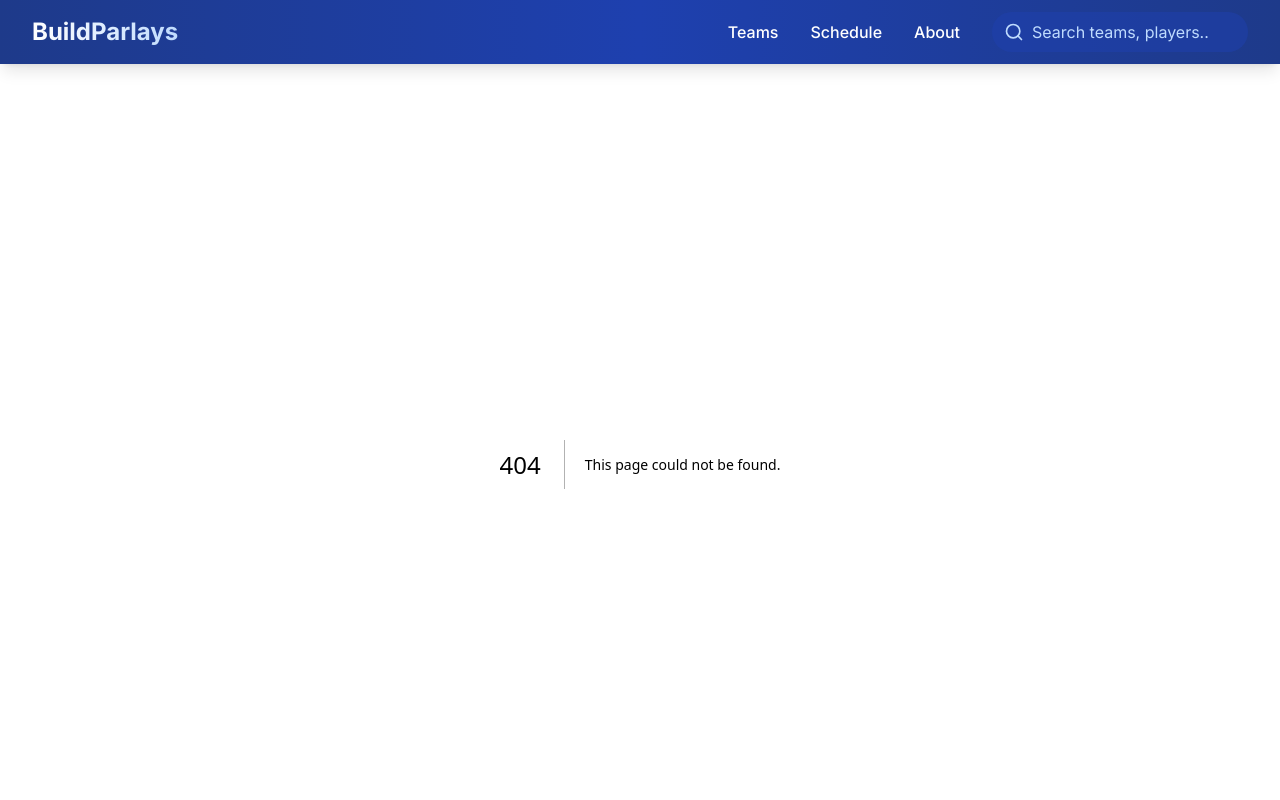
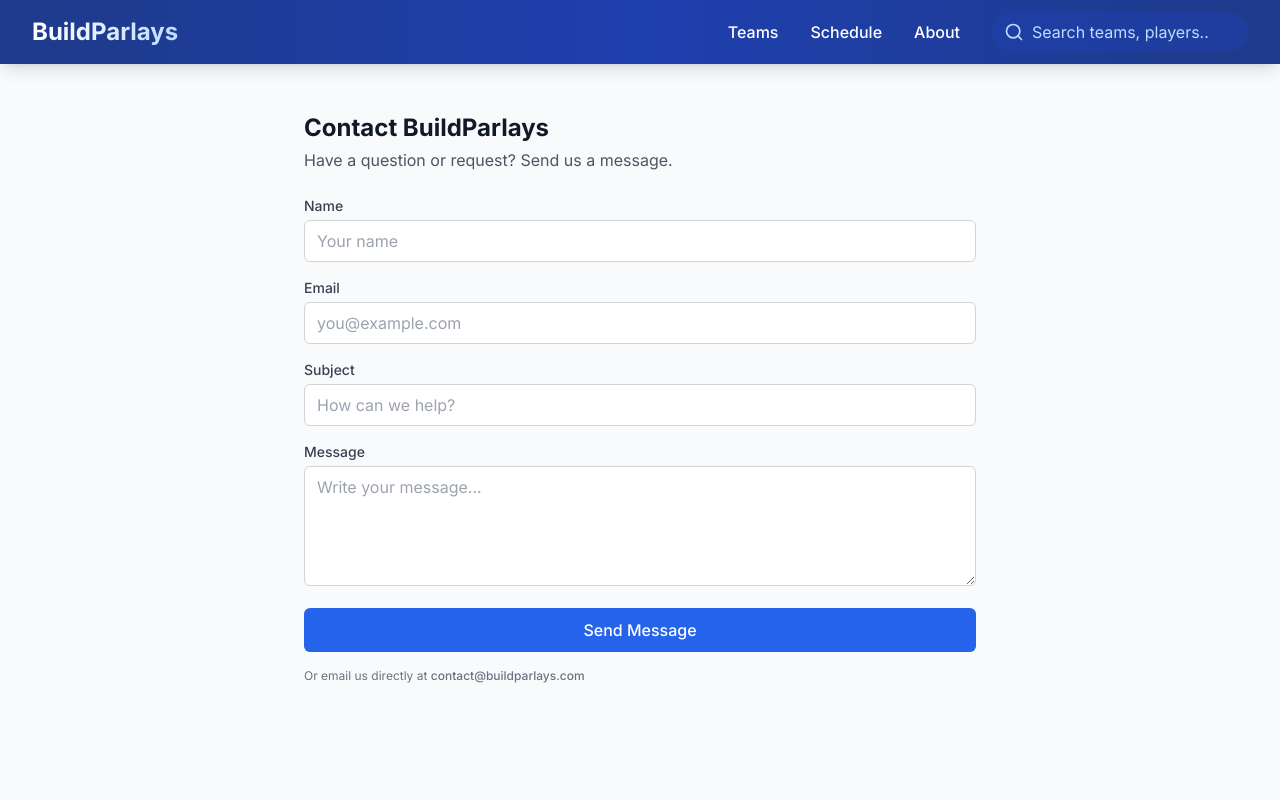
Before and after one commit to KlondikeNFT/build_parlays, a Next.js app: page /contact in a window 1280 px wide. Before the commit this address had no page. Shown: the top 800 px of the page. Built offline with nearby package versions, Linux system fonts and the light colour scheme.

Commit message:
feat(contact): add contact form and SMTP via Titan (Nodemailer); add contact page and API

```diff
--- /dev/null
+++ b/app/about/page.tsx
@@ -0,0 +1,17 @@
+import type { Metadata } from 'next'
+
+export const metadata: Metadata = {
+  title: 'About BuildParlays',
+  description: 'Learn about BuildParlays and our mission.',
+}
+
+export default function AboutPage() {
+  return (
+    <div className="min-h-screen bg-gray-50 py-12">
+      <div className="max-w-4xl mx-auto px-4 sm:px-6 lg:px-8">
+        <h1 className="text-4xl font-bold text-gray-900 mb-4">About BuildParlays</h1>
+        <p className="text-gray-700">BuildParlays provides AI-powered parlay tools and NFL analytics.</p>
+      </div>
+    </div>
+  )
+}
--- /dev/null
+++ b/app/api/contact/route.ts
@@ -0,0 +1,64 @@
+import { NextResponse } from 'next/server'
+import nodemailer from 'nodemailer'
+
+export async function POST(request: Request) {
+  try {
+    const { name, email, subject, message } = await request.json()
+
+    if (!name || !email || !subject || !message) {
+      return NextResponse.json({ error: 'Missing required fields' }, { status: 400 })
+    }
+
+    const emailRegex = /^[^\s@]+@[^\s@]+\.[^\s@]+$
+    if (!emailRegex.test(email)) {
+      return NextResponse.json({ error: 'Invalid email' }, { status: 400 })
+    }
+
+    // Server-side spam protection: basic length limits
+    if (message.length > 5000 || subject.length > 200 || name.length > 200) {
+      return NextResponse.json({ error: 'Message too long' }, { status: 400 })
+    }
+
+    // Configure Titan SMTP via environment variables
+    const host = process.env.SMTP_HOST || 'smtp.titan.email'
+    const port = Number(process.env.SMTP_PORT || 587)
+    const user = process.env.SMTP_USER // e.g. contact@buildparlays.com
+    const pass = process.env.SMTP_PASS
+    const to = process.env.CONTACT_TO || process.env.SMTP_USER || 'contact@buildparlays.com'
+    const from = process.env.CONTACT_FROM || process.env.SMTP_USER || 'contact@buildparlays.com'
+
+    if (!user || !pass) {
+      console.error('Email not configured: missing SMTP_USER/SMTP_PASS')
+      return NextResponse.json({ error: 'Email not configured' }, { status: 500 })
+    }
+
+    const transporter = nodemailer.createTransport({
+      host,
+      port,
+      secure: port === 465, // true for 465, false for 587
+      auth: { user, pass },
+    })
+
+    const html = `
+      <h2>New Contact Form Submission</h2>
+      <p><strong>Name:</strong> ${name}</p>
+      <p><strong>Email:</strong> ${email}</p>
+      <p><strong>Subject:</strong> ${subject}</p>
+      <p><strong>Message:</strong></p>
+      <pre style="white-space:pre-wrap;font-family:inherit">${message}</pre>
+    `
+
+    await transporter.sendMail({
+      from,
+      to,
+      replyTo: email,
+      subject: `[Contact] ${subject}`,
+      text: `Name: ${name}\nEmail: ${email}\nSubject: ${subject}\n\n${message}`,
+      html,
+    })
+
+    return NextResponse.json({ ok: true })
+  } catch (err) {
+    return NextResponse.json({ error: 'Invalid request' }, { status: 400 })
+  }
+}
--- /dev/null
+++ b/app/contact/page.tsx
@@ -0,0 +1,17 @@
+import type { Metadata } from 'next'
+import ContactForm from '@/components/ContactForm'
+
+export const metadata: Metadata = {
+  title: 'Contact | BuildParlays',
+  description: 'Get in touch with the BuildParlays team.',
+}
+
+export default function ContactPage() {
+  return (
+    <div className="min-h-screen bg-gray-50 py-12">
+      <div className="max-w-4xl mx-auto px-4 sm:px-6 lg:px-8">
+        <ContactForm />
+      </div>
+    </div>
+  )
+}
--- /dev/null
+++ b/components/ContactForm.tsx
@@ -0,0 +1,134 @@
+"use client";
+
+import { useState } from "react";
+
+interface ContactFormProps {
+  title?: string;
+  subtitle?: string;
+}
+
+export default function ContactForm({ title = "Contact BuildParlays", subtitle = "Have a question or request? Send us a message." }: ContactFormProps) {
+  const [name, setName] = useState("");
+  const [email, setEmail] = useState("");
+  const [subject, setSubject] = useState("");
+  const [message, setMessage] = useState("");
+  const [submitting, setSubmitting] = useState(false);
+  const [success, setSuccess] = useState<string | null>(null);
+  const [error, setError] = useState<string | null>(null);
+  const [hp, setHp] = useState(""); // honeypot
+
+  const validateEmail = (val: string) => /^[^\s@]+@[^\s@]+\.[^\s@]+$/.test(val);
+
+  const onSubmit = async (e: React.FormEvent) => {
+    e.preventDefault();
+    setError(null);
+    setSuccess(null);
+
+    if (hp) return; // bot caught
+
+    if (!name.trim() || !email.trim() || !subject.trim() || !message.trim()) {
+      setError("Please fill in all fields.");
+      return;
+    }
+    if (!validateEmail(email)) {
+      setError("Please enter a valid email.");
+      return;
+    }
+
+    setSubmitting(true);
+    try {
+      const res = await fetch("/api/contact", {
+        method: "POST",
+        headers: { "Content-Type": "application/json" },
+        body: JSON.stringify({ name, email, subject, message })
+      });
+      if (res.ok) {
+        setSuccess("Thanks! Your message has been sent.");
+        setName("");
+        setEmail("");
+        setSubject("");
+        setMessage("");
+      } else {
+        const data = await res.json().catch(() => ({}));
+        setError((data as any)?.error || "Something went wrong. Please try again later.");
+      }
+    } catch (err) {
+      setError("Network error. Please try again later.");
+    } finally {
+      setSubmitting(false);
+    }
+  };
+
+  return (
+    <div className="max-w-2xl mx-auto">
+      <div className="mb-6">
+        <h1 className="text-2xl font-bold text-gray-900">{title}</h1>
+        <p className="text-gray-600 mt-1">{subtitle}</p>
+      </div>
+
+      <form onSubmit={onSubmit} className="space-y-4">
+        <input type="text" value={hp} onChange={(e) => setHp(e.target.value)} className="hidden" aria-hidden="true" />
+
+        <div>
+          <label className="block text-sm font-medium text-gray-700">Name</label>
+          <input
+            className="mt-1 w-full border border-gray-300 rounded-md px-3 py-2 focus:outline-none focus:ring-2 focus:ring-blue-500"
+            placeholder="Your name"
+            value={name}
+            onChange={(e) => setName(e.target.value)}
+            disabled={submitting}
+          />
+        </div>
+
+        <div>
+          <label className="block text-sm font-medium text-gray-700">Email</label>
+          <input
+            type="email"
+            className="mt-1 w-full border border-gray-300 rounded-md px-3 py-2 focus:outline-none focus:ring-2 focus:ring-blue-500"
+            placeholder="you@example.com"
+            value={email}
+            onChange={(e) => setEmail(e.target.value)}
+            disabled={submitting}
+          />
+        </div>
+
+        <div>
+          <label className="block text-sm font-medium text-gray-700">Subject</label>
+          <input
+            className="mt-1 w-full border border-gray-300 rounded-md px-3 py-2 focus:outline-none focus:ring-2 focus:ring-blue-500"
+            placeholder="How can we help?"
+            value={subject}
+            onChange={(e) => setSubject(e.target.value)}
+            disabled={submitting}
+          />
+        </div>
+
+        <div>
+          <label className="block text-sm font-medium text-gray-700">Message</label>
+          <textarea
+            className="mt-1 w-full border border-gray-300 rounded-md px-3 py-2 focus:outline-none focus:ring-2 focus:ring-blue-500 min-h-[120px]"
+            placeholder="Write your message..."
+            value={message}
+            onChange={(e) => setMessage(e.target.value)}
+            disabled={submitting}
+          />
+        </div>
+
+        {error && <div className="text-sm text-red-600">{error}</div>}
+        {success && <div className="text-sm text-green-600">{success}</div>}
+
+        <button
+          type="submit"
+          disabled={submitting}
+          className="w-full bg-blue-600 text-white font-medium py-2.5 rounded-md hover:bg-blue-700 disabled:opacity-50"
+        >
+          {submitting ? "Sending..." : "Send Message"}
+        </button>
+      </form>
+
+      <div className="mt-4 text-xs text-gray-500">
+        Or email us directly at <span className="font-medium">contact@buildparlays.com</span>
+      </div>
+    </div>
+  );
+}
--- a/package.json
+++ b/package.json
@@ -27,6 +27,7 @@
     "date-fns": "^2.30.0",
     "lucide-react": "^0.294.0",
     "next": "^14.0.0",
+    "nodemailer": "6.10.1",
     "puppeteer": "^24.26.0",
     "react": "^18.2.0",
     "react-dom": "^18.2.0",
```
Also changed, not shown: 1 other file (tests, documents, lock files or other folders).
